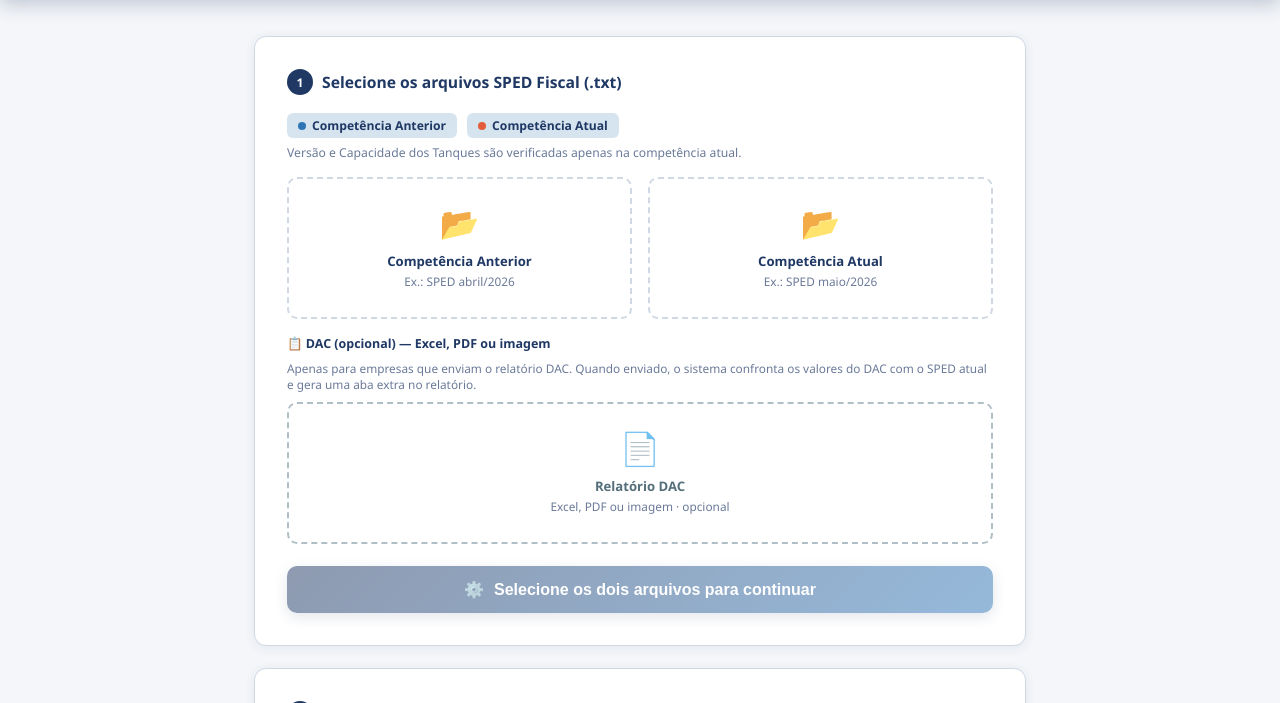
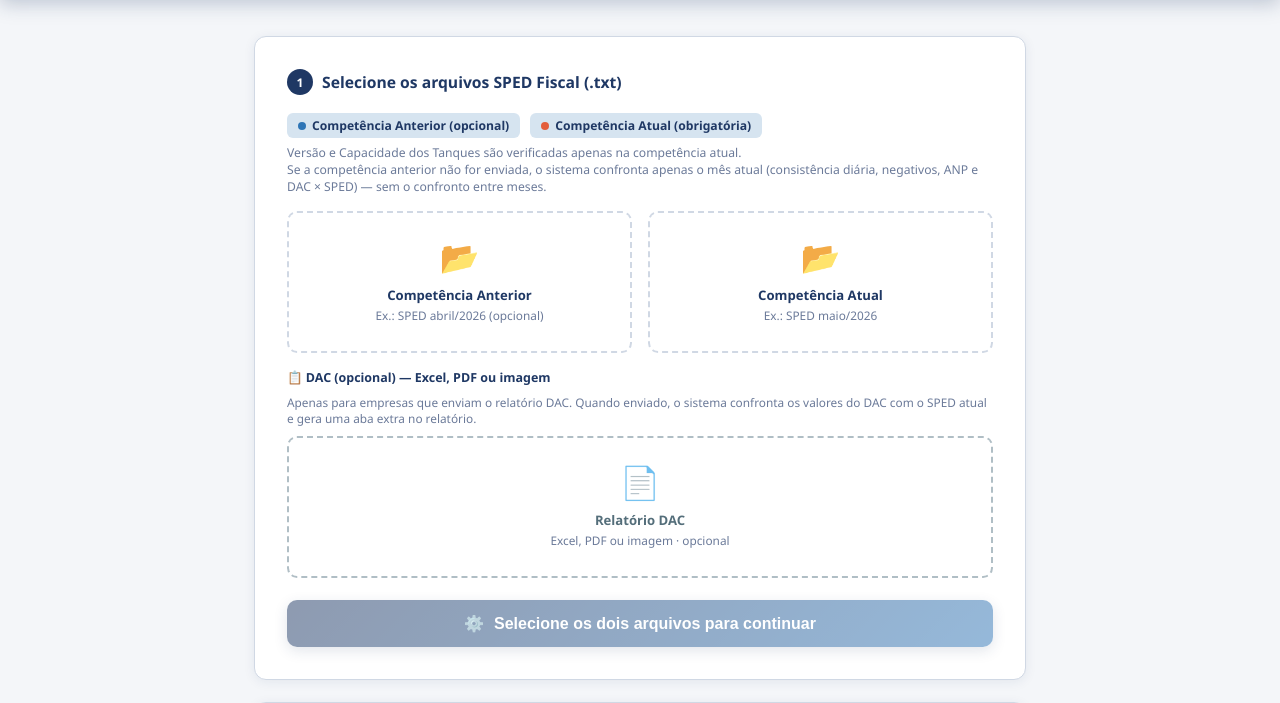
Before and after one commit to LAINE589/ConferiLMC, a Flask app: page /sistema in a window 1280 px wide. Shown: the part 64-767 px from the top of the page. Run offline with Flask 3, Linux system fonts and the light colour scheme; the visitor is signed in with stand-in values (Sample User, id 1).

Commit message:
Add files via upload

```diff
--- a/templates/index.html
+++ b/templates/index.html
@@ -147,20 +147,22 @@
   <div class="card">
     <h2><span class="num">1</span> Selecione os arquivos SPED Fiscal (.txt)</h2>
     <div class="mes-tags">
-      <div class="mes-tag"><span class="dot dot-ant"></span>Competência Anterior</div>
-      <div class="mes-tag"><span class="dot dot-atu"></span>Competência Atual</div>
+      <div class="mes-tag"><span class="dot dot-ant"></span>Competência Anterior (opcional)</div>
+      <div class="mes-tag"><span class="dot dot-atu"></span>Competência Atual (obrigatória)</div>
     </div>
     <p style="font-size:.76rem;color:#6b7a99;margin-bottom:16px;margin-top:4px;">
-      Versão e Capacidade dos Tanques são verificadas apenas na competência atual.
+      Versão e Capacidade dos Tanques são verificadas apenas na competência atual.<br>
+      Se a competência anterior não for enviada, o sistema confronta apenas o mês atual
+      (consistência diária, negativos, ANP e DAC × SPED) — sem o confronto entre meses.
     </p>
 
     <form id="form-lmc" action="/processar" method="POST" enctype="multipart/form-data">
       <div class="uploads">
         <div class="upload-box" id="box-ant" ondragover="drag(event,'ant')" ondragleave="undrag('ant')" ondrop="drop(event,'ant')">
-          <input type="file" name="ant" accept=".txt" onchange="pick(event,'ant')" required>
+          <input type="file" name="ant" accept=".txt" onchange="pick(event,'ant')">
           <div class="upload-icon" id="icon-ant">📂</div>
           <div class="upload-label">Competência Anterior</div>
-          <div class="upload-sub">Ex.: SPED abril/2026</div>
+          <div class="upload-sub">Ex.: SPED abril/2026 (opcional)</div>
           <div class="upload-name" id="name-ant"></div>
         </div>
         <div class="upload-box" id="box-atu" ondragover="drag(event,'atu')" ondragleave="undrag('atu')" ondrop="drop(event,'atu')">
@@ -253,12 +255,14 @@
 function atualizarBtn() {
   const btn = document.getElementById('btn-gerar');
   const txt = document.getElementById('btn-txt');
-  const ok  = selecionados.ant && selecionados.atu;
+  // Apenas a competência atual é obrigatória; a anterior é opcional.
+  const ok  = selecionados.atu;
   btn.disabled = !ok;
-  if (ok)              txt.textContent = 'Gerar Relatório Excel';
-  else if (!selecionados.ant && !selecionados.atu)
-                       txt.textContent = 'Selecione os dois arquivos para continuar';
-  else                 txt.textContent = 'Selecione também o outro arquivo SPED';
+  if (selecionados.ant && selecionados.atu)
+                       txt.textContent = 'Gerar Relatório Excel';
+  else if (selecionados.atu)
+                       txt.textContent = 'Gerar Relatório (sem confronto entre meses)';
+  else                 txt.textContent = 'Selecione ao menos a competência atual';
 }
 function iniciarProcessamento() {
   document.getElementById('loading').classList.add('ativo');
```
